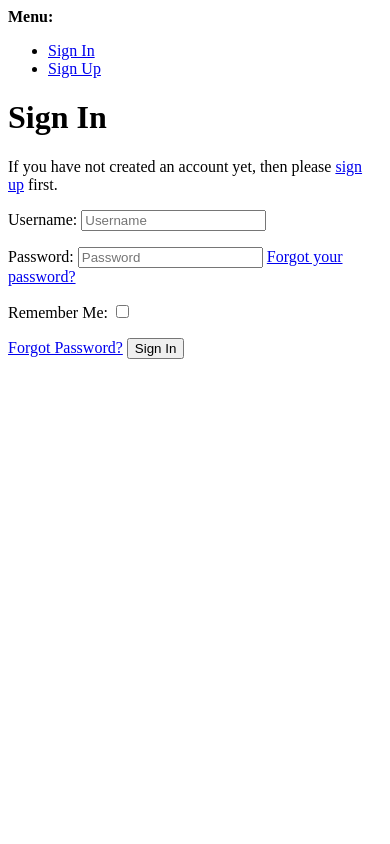
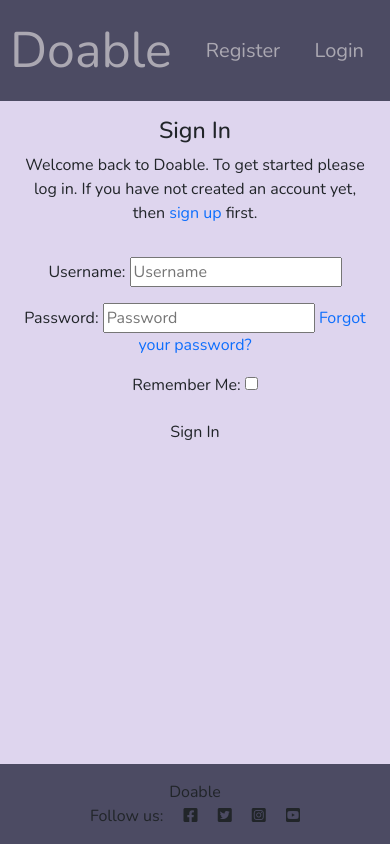
Before and after one commit to HodoIsmail/To-Do-App, a Django app: page /accounts/login/ in a window 390 px wide. Run offline with Django 4.2, Linux system fonts and the light colour scheme; some libraries are stand-ins or nearby versions.

Commit message:
set account templates to match to do project

```diff
--- a/static/css/style.css
+++ b/static/css/style.css
@@ -1,13 +1,67 @@
+
+body {
+    font-family: 'Nunito', sans-sherif !important;
+}
 nav{
-    background-color: rgb(100, 100, 191);
+    background-color: #4C4B63;
     padding: 10px;
-}
-a{
-    font-size: 20px;
+    display: flex;
+
 
 }
 
-.navbar-brand{
-    color: black;
-    size: 40px;
+.header-bar{
+    text-align: center;
+    padding-top: 10px;
 }
+.nav-item {
+    font-size: 20px;
+    list-style: none;
+
+}
+.nav-item .nav-link{
+    color: #ABA8B2;
+}
+.brand, h2{
+    font-size: 50px;
+    color: #ABA8B2;
+}
+.main-bg{
+    background-color:#ded5ee;
+}
+
+.new-task{
+    background-color:#99A1A6;
+    border-radius: 15px !important;
+
+
+}
+
+.task-list{
+    background-color: #2F4858;
+    border-radius: 15px !important;
+    margin:0;
+    padding: 0% !important;
+
+}
+p a{
+    text-decoration: none;
+}
+
+    /* #0A122A */
+
+footer{
+    background-color: #4C4B63;
+    margin-top: 0%;
+}
+
+.notepad{
+    width: 200px;
+    height: 350px;
+    align-items: center;
+}
+
+
+.card{
+    box-shadow: none;
+}
--- a/tasks/forms.py
+++ b/tasks/forms.py
@@ -5,7 +5,9 @@ from django.forms import ModelForm
 
 class TaskForm(forms.ModelForm):
 
-    name = forms.CharField(widget=forms.TextInput(attrs={'placeholder':'Add a new task'}))
+    name = forms.CharField(widget=forms.TextInput(attrs={'placeholder':'Add a new task'}), label="")
+
+
     class Meta:
         model = Task
-        fields = ['name',]
+        fields = ['name','importance']
--- a/templates/account/login.html
+++ b/templates/account/login.html
@@ -1,46 +1,34 @@
-{% extends "account/base.html" %}
+{% extends "base.html" %}
 
 {% load i18n %}
 {% load account socialaccount %}
 
-{% block head_title %}{% trans "Sign In" %}{% endblock head_title %}
+{% block head_title %}{% trans "Sign In" %}{% endblock %}
 
 {% block content %}
 
-<h1>{% trans "Sign In" %}</h1>
+<div class="container">
+    <div class="row">
+        <div class="col-md-8 mt-3 offset-md-2 text-center">
+            <h3>{% trans "Sign In" %}</h3>
 
-{% get_providers as socialaccount_providers %}
-
-{% if socialaccount_providers %}
-<p>{% blocktrans with site.name as site_name %}Please sign in with one
-of your existing third party accounts. Or, <a href="{{ signup_url }}">sign up</a>
-for a {{ site_name }} account and sign in below:{% endblocktrans %}</p>
-
-<div class="socialaccount_ballot">
-
-  <ul class="socialaccount_providers">
-    {% include "socialaccount/snippets/provider_list.html" with process="login" %}
-  </ul>
-
-  <div class="login-or">{% trans 'or' %}</div>
-
+            <p>{% blocktrans %}Welcome back to Doable. To get started please log in. If
+                you
+                have not created an account yet, then <a class="link" href="{{ signup_url }}">sign up</a>
+                first.{% endblocktrans %}</p>
         </div>
-
-{% include "socialaccount/snippets/login_extra.html" %}
-
-{% else %}
-<p>{% blocktrans %}If you have not created an account yet, then please
-<a href="{{ signup_url }}">sign up</a> first.{% endblocktrans %}</p>
-{% endif %}
-
+    </div>
+    <div class="row">
+        <div class="col-md-8 mt-3 offset-md-2 text-center">
             <form class="login" method="POST" action="{% url 'account_login' %}">
                 {% csrf_token %}
                 {{ form.as_p }}
                 {% if redirect_field_value %}
                 <input type="hidden" name="{{ redirect_field_name }}" value="{{ redirect_field_value }}" />
                 {% endif %}
-  <a class="button secondaryAction" href="{% url 'account_reset_password' %}">{% trans "Forgot Password?" %}</a>
-  <button class="primaryAction" type="submit">{% trans "Sign In" %}</button>
+                <button class="btn btn-signup right" type="submit">{% trans "Sign In" %}</button>
             </form>
-
-{% endblock content %}
+        </div>
+    </div>
+</div>
+{% endblock %}
--- a/templates/base.html
+++ b/templates/base.html
@@ -21,7 +21,7 @@
     <!-- Bootstrap CSS -->
     <link href="https://cdn.jsdelivr.net/npm/bootstrap@5.0.1/dist/css/bootstrap.min.css" rel="stylesheet"
         integrity="sha384-+0n0xVW2eSR5OomGNYDnhzAbDsOXxcvSN1TPprVMTNDbiYZCxYbOOl7+AMvyTG2x" crossorigin="anonymous">
-
+    <link href="https://fonts.googleapis.com/css2?family=Montserrat:ital,wght@0,100..900;1,100..900&family=Nunito:ital,wght@0,200..1000;1,200..1000&display=swap" rel="stylesheet">
 
 </head>
 
@@ -29,7 +29,7 @@
 
     <nav class="navbar navbar-expand-lg">
 
-            <a class="navbar-brand" href="{% url 'tasks' %}">Doable</a>
+            <a class="navbar-brand" href="{% url 'tasks' %}"><span class="brand">Doable</span></a>
 
 
                                         {% if user.is_authenticated %}
@@ -54,11 +54,11 @@
 
 
     <main class="main-bg">
-
+        <div class="container">
         {% block content %}
         <!-- Content Goes here -->
         {% endblock content %}
-
+    </div>
     </main>
 
     <!-- Footer -->
```
Also changed, not shown: tasks/templates/tasks/delete_task.html (+4 -3 lines), tasks/templates/tasks/index.html (+27 -8 lines), tasks/templates/tasks/update_task.html (+7 -2 lines), tasks/views.py (+7 -4 lines), templates/account/logout.html (+16 -8 lines), templates/account/signup.html (+17 -7 lines), static/images/DALL·E 2024-11-29 21.49.38 - A cartoon-style checklist depicted on a notepad. The notepad has a spiral binding at the top, with a clean layout for tasks. Each task has squiggly li.webp (added). Lines whose indentation alone changed are shown as unchanged.
